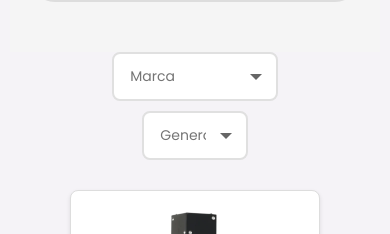
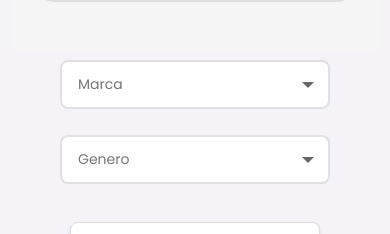
Before and after one commit to juanDev-47/ayf_l-j, an Angular app: page / in a window 390 px wide. Shown: the part 501-735 px from the top of the page. Built offline with nearby package versions, Linux system fonts and the light colour scheme.

Commit message:
fix: change width of dropdown same dimension

```diff
--- a/src/app/components/organisms/perfums-container/perfums-container.component.html
+++ b/src/app/components/organisms/perfums-container/perfums-container.component.html
@@ -9,14 +9,15 @@
   ></app-search>
 
   <div class="dropdown-container">
-
+    <div class="dropdown">
       <app-dropdown-atom
         [placeholder]="'Marca'"
         [options]="filtroMarcas"
         (valueChange)="onFiltroChange($event)"
       ></app-dropdown-atom>
+    </div>
 
-    <div class="">
+    <div class="dropdown">
       <app-dropdown-atom
         [placeholder]="'Genero'"
         [options]="opcionesFiltro"
--- a/src/app/components/organisms/perfums-container/perfums-container.component.scss
+++ b/src/app/components/organisms/perfums-container/perfums-container.component.scss
@@ -32,6 +32,14 @@
   gap: 10px;
 }
 
+.dropdown {
+  position: relative;
+  width: 100%;
+  margin: 0.5rem 0;
+  /* Asegura que el dropdown no sea más ancho que el viewport en móviles */
+  max-width: min(100%, 300px);
+}
+
 @media (max-width: 768px) {
   .fragrance-container {
     padding: 10px;
@@ -62,4 +70,12 @@
     align-items: center;
     max-width: 100%;
   }
+
+  .dropdown {
+    position: relative;
+    width: 100%;
+    margin: 0.5rem 0;
+    /* Asegura que el dropdown no sea más ancho que el viewport en móviles */
+    max-width: min(100%, 300px);
+  }
 }
```
Lines whose indentation alone changed are shown as unchanged.
